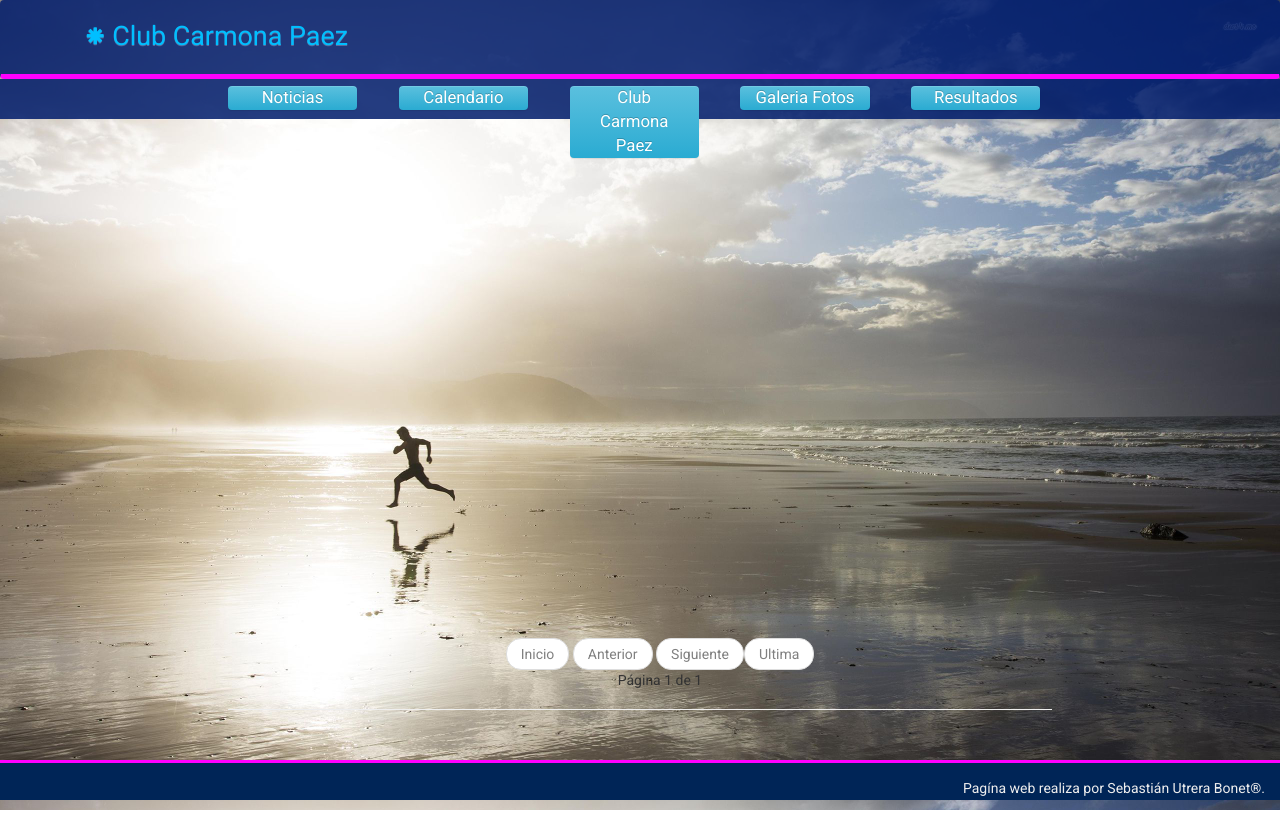
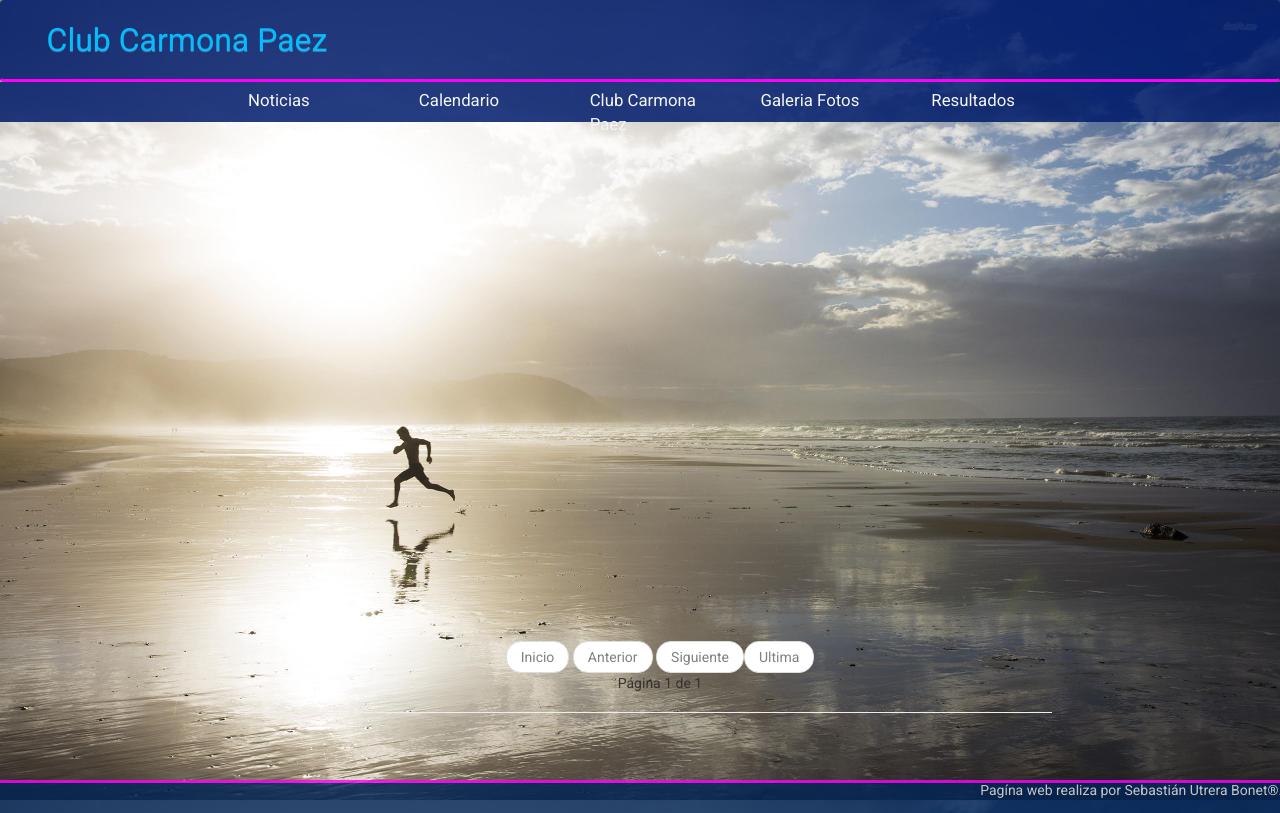
Before and after one commit to SebastianUtreraBonet/clubcarmonapaez, a Django app: page / in a window 1280 px wide. Run offline with Django 3.2, Linux system fonts and the light colour scheme; data that the repository does not hold is empty; some libraries are stand-ins or nearby versions.

Commit message:
Moddified templates

```diff
--- a/clubcarmona/admin.py
+++ b/clubcarmona/admin.py
@@ -1,9 +1,10 @@
 from django.contrib import admin
 
-from .models import Post,Carrera,Albumes
+from .models import Post,Carrera,Albumes,Resultados
 
 # Register your models here.
 
 admin.site.register(Post)
 admin.site.register(Carrera)
 admin.site.register(Albumes)
+admin.site.register(Resultados)
--- a/clubcarmona/templates/Club/galeria.html
+++ b/clubcarmona/templates/Club/galeria.html
@@ -12,9 +12,9 @@
                          style="background-color: rgba(255, 255, 255, 0.66); border-radius: 5px; margin-bottom: 10px; text-align: center; height: auto; font-size: 1.6em">
                         {% if a.foto == "nofoto.jpg" %}
                             <div class="img-circle"
-                                 style="height: 60px; width: 60px; text-align: center; background-color: purple; color: white; padding-top: 15px; margin: auto">{{ a.nombre|slice:"1" }}</div>
+                                 style="height: 60px; width: 60px; text-align: center; background-color: {{ color|random }}; color:white; padding-top: 15px; margin: auto">{{ a.nombre|slice:"1" }}</div>
                         {% else %}
-                            <img src="../static/img/fotografos/{{ a.foto }}">
+                            <div><img src="{{ a.foto }}" class="img-circle" style="height: 60px; width: 60px; padding-top: 0px; margin: auto"></div>
                         {% endif %}
                         {{ a.nombre }}
                     </div>
--- a/clubcarmona/templates/Club/plantilla.html
+++ b/clubcarmona/templates/Club/plantilla.html
@@ -13,7 +13,7 @@
 <body style="background: url('../static/img/run.jpg') no-repeat center center fixed;  background-size: cover;">
 
 
-<nav class="navbar" style="padding:1em; background-color:rgba(0, 29, 108, 0.86); border-bottom: 5px solid fuchsia">
+<nav class="navbar" style="padding:1em; background-color:rgba(0, 29, 108, 0.86); border-bottom: 3px solid fuchsia">
     <div class="container">
         <div class="navbar-left">
             <button type="button" class="navbar-toggle collapsed" data-toggle="collapse"
@@ -25,8 +25,8 @@
             </button>
 
             <a href="/">
-                <div class="navbar-brand" style="font-size:2.1vw; color: deepskyblue; margin: -0.2em 0 0 0 ;"
-                     href="/"><span class="glyphicon glyphicon-asterisk" style="font-size: 1.6vw"></span> Club
+                <div class="navbar-brand" style="font-size:2.5vw; color: deepskyblue; margin:0 -1.2em 0;"
+                     href="/"><span class="" style="font-size: 1.9vw"></span> Club
                     Carmona
                     Paez
                 </div>
@@ -61,27 +61,22 @@
     </div>
 </nav>
 <nav class="container-fluid"
-     style=" background-color:rgba(0, 29, 108, 0.86);margin-top:-20px; height: 40px; width: 100%; padding: 0.5em; align-content: center">
-    <ul class="col-lg-10 col-lg-offset-2">
-        <div class=" col-lg-2" style="text-aling:center; margin-left: -20px;">
-            <a href="/" class="btn-info col-lg-11"
-               style="text-align: center;font-size:1.2em; border-radius: 4px">Noticias</a>
+     style=" background-color:rgba(0, 29, 108, 0.86);margin-top:-20px; height: 40px; width: 100%; padding: 0.5em; align-content: center; ">
+    <ul class="container-fluid col-lg-offset-2">
+        <div  style="text-aling:center;" class="col-lg-2" >
+            <a href="/"  style="color: whitesmoke; font-size: 1.2em">Noticias</a>
         </div>
-        <div class=" col-lg-2" style="text-aling:center;">
-            <a href="calendario" class="btn-info col-lg-11"
-               style="text-align: center;font-size:1.2em; border-radius: 4px">Calendario</a>
+      <div  style="text-aling:center;" class="col-lg-2" >
+            <a href="calendario" style="color: whitesmoke; font-size: 1.2em">Calendario</a>
         </div>
-        <div class=" col-lg-2" style="text-aling:center;">
-            <a href="img" class="btn-info col-lg-11"
-               style="text-align: center;font-size:1.2em; border-radius: 4px">Club Carmona Paez</a>
+      <div  style="text-aling:center;" class="col-lg-2" >
+            <a href="img"  style="color: whitesmoke; font-size: 1.2em">Club Carmona Paez</a>
         </div>
-        <div class=" col-lg-2" style="text-aling:center;">
-            <a href="galeria" class="btn-info col-lg-11"
-               style="text-align: center;font-size:1.2em; border-radius: 4px">Galeria Fotos</a>
+      <div  style="text-aling:center;" class="col-lg-2" >
+            <a href="galeria"  style="color: whitesmoke; font-size: 1.2em">Galeria Fotos</a>
         </div>
-        <div class=" col-lg-2" style="text-aling:center;">
-            <a href="calendario" class="btn-info col-lg-11"
-               style="text-align: center;font-size:1.2em; border-radius: 4px">Resultados</a>
+      <div  style="text-aling:center;" class="col-lg-2" >
+            <a href="resultados"  style="color: whitesmoke; font-size: 1.2em">Resultados</a>
         </div>
     </ul>
 </nav>
@@ -94,6 +89,6 @@
 
 
 <footer class="modal-footer"
-        style="height: 40px; text-align: right; background-color: #002557; color:#eee; width: 100%; position: fixed; bottom: 0px; border-top:3px solid fuchsia;">
-    Pagína web realiza por Sebastián Utrera Bonet®.
+        style="height: 40px; text-align: right; background-color: #002557; opacity: 0.8; color:#eee; width: 100%; position: fixed; bottom: -20px; border-top:3px solid fuchsia;">
+    <p style="opacity: 1; position: fixed; bottom: -10px; text-align: right; width: 99%">Pagína web realiza por Sebastián Utrera Bonet®.</p>
 </footer>
--- a/clubcarmona/urls.py
+++ b/clubcarmona/urls.py
@@ -6,7 +6,7 @@ urlpatterns = [
     url(r'^calendario$', views.calendario, name='calendario'),
     url(r'^ficha', views.ficha, name='ficha'),
     url(r'^galeria$', views.galeria, name='galeria'),
-    url(r'^calendario/',views.meses, name='meses'),
     url(r'^/?page', views.post_list),
 	url(r'^static/img', views.imagenes, name='img'),
+    url(r'^resultados', views.resultados, name='resultados')
 ]
--- a/clubcarmona/views.py
+++ b/clubcarmona/views.py
@@ -19,19 +19,15 @@ def post_list1(request):
 def calendario(request):
     hoy = timezone.datetime.today()
     carreras = Carrera.objects.all()
-    rango = ["ENERO","FEBRERO","MARZO","ABRIL","MAYO","JUNIO","JULIO","AGOSTO","SEPTIEMBRE","OCTUBRE","NOVIEMBRE","DICIEMBRE"]
-    dias10 = timezone.datetime.today()+timedelta(days=10)
-    print(dias10,'hola')
+    mes = {1:"ENERO",2:"FEBRERO",3:"MARZO",4:"ABRIL",5:"MAYO",6:"JUNIO",7:"JULIO",8:"AGOSTO",9:"SEPTIEMBRE",int(10):"OCTUBRE",int(11):"NOVIEMBRE",int(12):"DICIEMBRE"}
+    dias = timezone.datetime.today()+timedelta(days=20)
     return render(request, 'Club/calendario.html', {
             'hoy'     : hoy,
             'carreras':carreras,
-            'rango':rango,
-            'dias10':dias10
+            'mes':mes,
+            'dias':dias
     })
 
-def meses(request):
-    mes = request.path[12::].upper()
-    return render(request,'Club/meses.html',{'mes':mes})
 
 def ficha(request):
 	path = request.path[7::]
@@ -43,19 +39,27 @@ def ficha(request):
 
 def galeria(request):
     album = Albumes.objects.all()
-    return render(request, 'Club/galeria.html',{'album':album})
+    color = ['forestgreen','blueviolet','coral','deeppink','darkorange','darkgreen','crimson','deepskyblue']
+    return render(request, 'Club/galeria.html',{'album':album,'color':color})
 
 
 
 def calcularHora(posts):
-	hora=0
-	minu=0
+	hora=00
+	minu=00
 	hor = ""
 	for i in posts:
 		hora = i.fecha.hour+2
 		minu = i.fecha.minute
 	hor = str(hora)+":"+str(minu)
 	return hor
+
+
+def resultados(request):
+    resultado = Resultados.objects.all()
+    carrera = Carrera.objects.all().order_by('fecha')
+    hoy = timezone.datetime.today()
+    return render(request, 'Club/resultados.html',{'resultado':resultado, 'carrera':carrera, 'hoy':hoy})
 
 def Paginador(request, modelo, paginas, nonRegPag):
 
@@ -95,7 +99,7 @@ def post_list(request):
    #Obtengo los post de mi blog
    init_post = Post.objects.all().order_by("titulo")
    #Inicio el paginador
-   pag = Paginador(request, init_post, 3, 'posts')
+   pag = Paginador(request, init_post, 10, 'posts')
    n = 250
    cxt = {'posts': pag['posts'],
            'totPost': init_post,
```
Also changed, not shown: clubcarmona/models.py (+9 -0 lines), clubcarmona/templates/Club/calendario.html (+18 -13 lines), clubcarmona/templates/Club/ficha.html (+23 -10 lines), clubcarmona/templates/Club/meses.html (deleted, +0 -37 lines), clubcarmona/templates/Club/post_list.html (+15 -9 lines), clubcarmona/templates/Club/resultados.html (added, +26 -0 lines), clubcarmona/migrations/0008_auto_20160725_1358.py (added), clubcarmona/migrations/0009_resultados.py (added), clubcarmona/migrations/0010_auto_20160725_1540.py (added), static/img/fotografos/almofada.png (added), static/img/fotografos/conils16.jpg (added), 3 other files.
